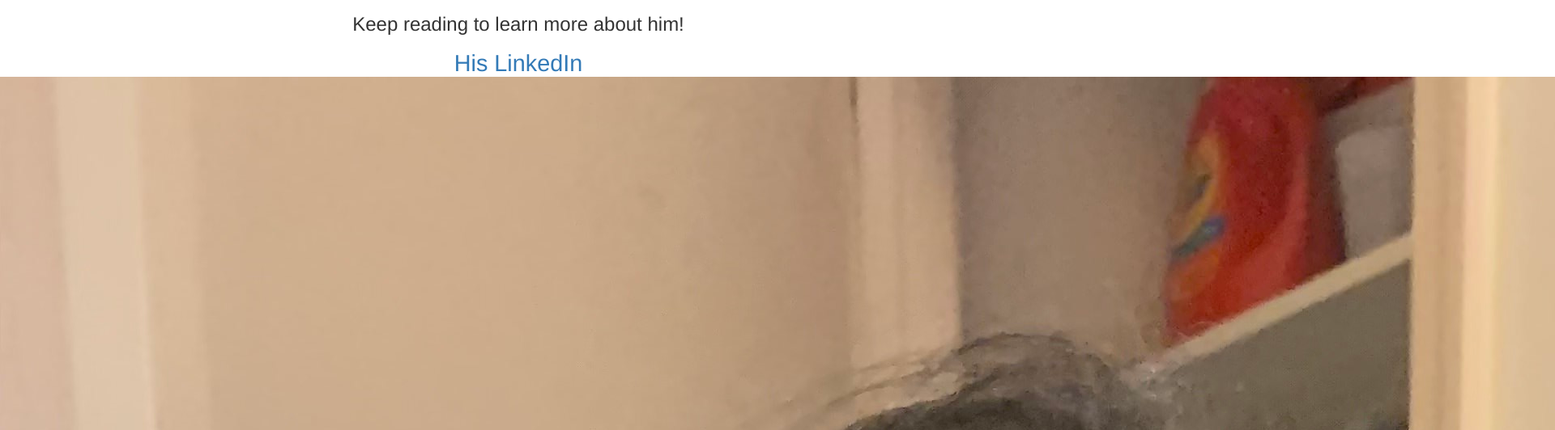
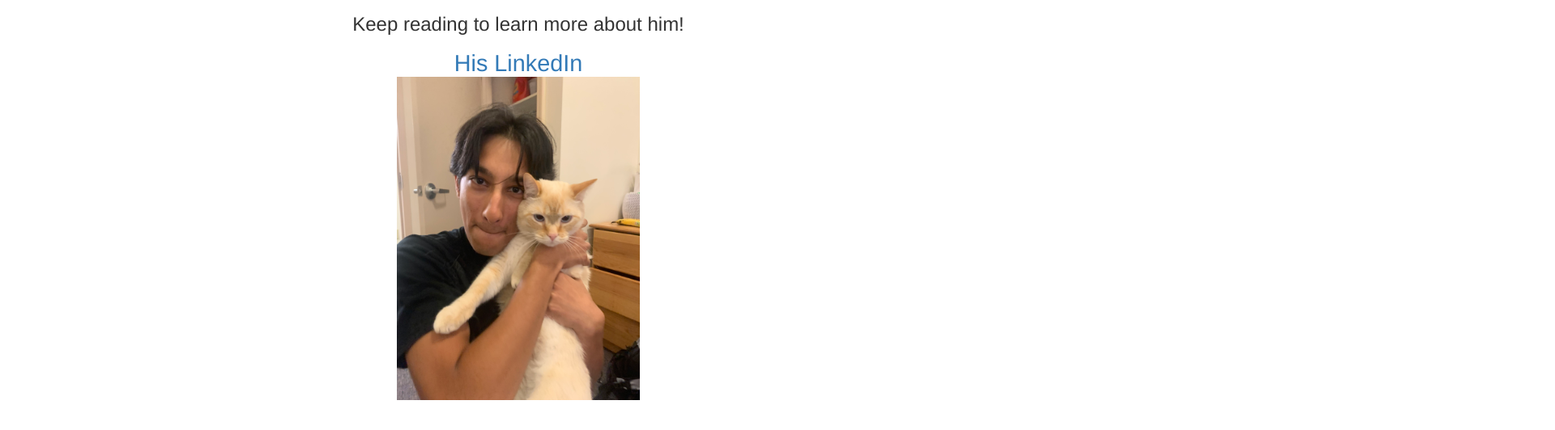
Before and after one commit to TausifU/Portfolio, a plain HTML site: page index.html in a window 1280 px wide. Shown: the part 63-595 px from the top of the page at 81% size, 1920 px wide, since content can reach past the window. Drawn offline with nearby package versions, Linux system fonts and the light colour scheme.

Commit message:
Update index.html
resized image to fit screen better

```diff
--- a/index.html
+++ b/index.html
@@ -19,7 +19,7 @@
         </div>
 
         <div class = "center">
-            <img src = "IMG_1313.jpg" class  = "center">
+            <img src = "IMG_1313.jpg" class  = "center" width = "300" height = "400">
         </div>
 
         <div class = "center text">
```
